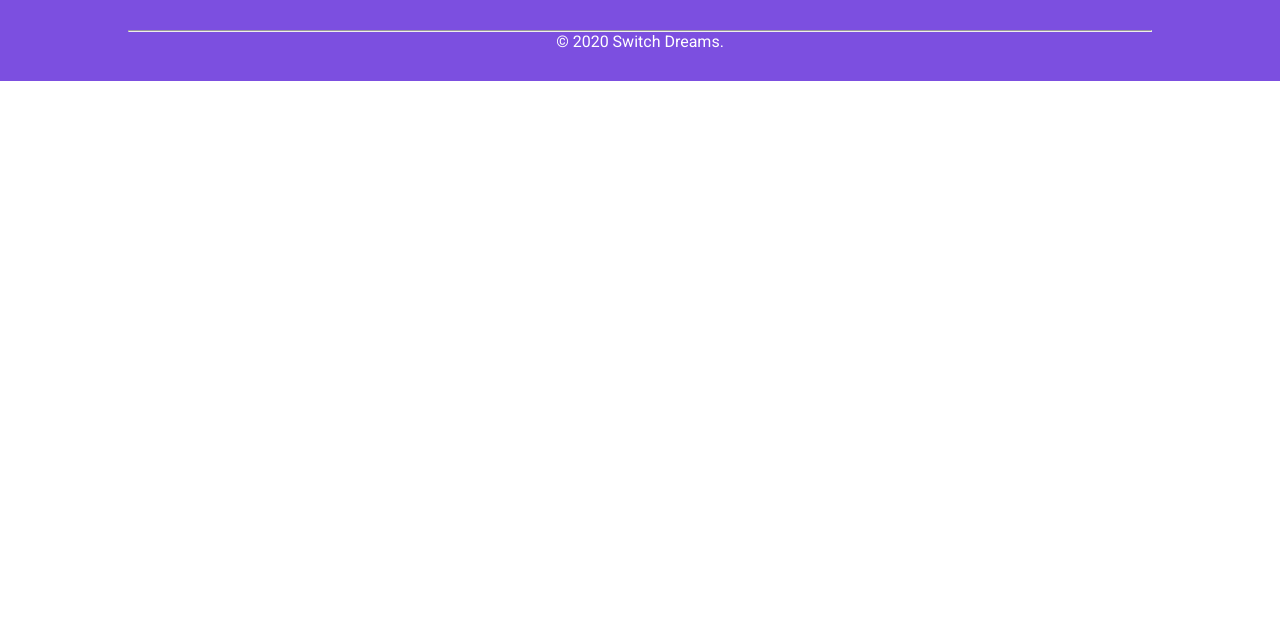
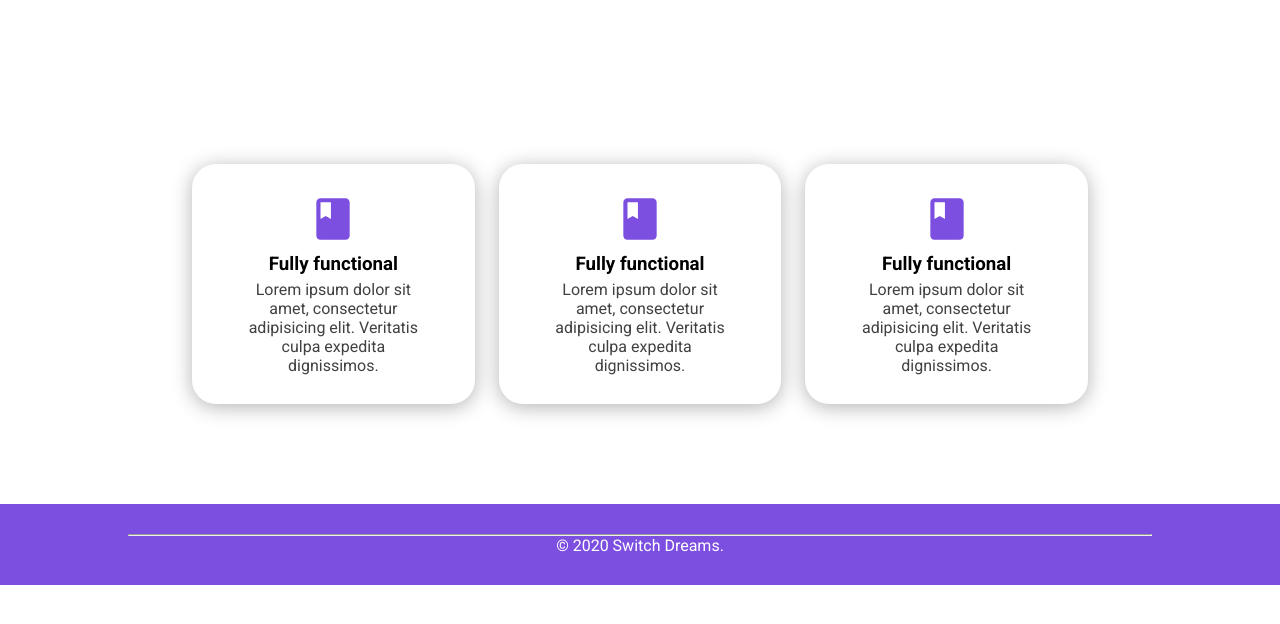
Before and after one commit to SwitchDreams/cadeomw, a React (Create React App) app: page /subject in a window 1280 px wide. Shown: the top 624 px of the page. Built offline with nearby package versions, Linux system fonts and the light colour scheme; no server answers.

Commit message:
Transforming Loading into a component.

```diff
--- /dev/null
+++ b/src/components/Loading/index.tsx
@@ -0,0 +1,17 @@
+import React from 'react';
+import Spinner from '../../assets/spinner-icon.gif';
+
+import { Loading } from './styles';
+
+const FeatureCard: React.FC = () => {
+  return (
+    <Loading>
+      <div>
+        <img src={Spinner} alt="loading" />
+        <h1> Carregando </h1>
+      </div>
+    </Loading>
+  );
+};
+
+export default FeatureCard;
--- /dev/null
+++ b/src/components/Loading/styles.ts
@@ -0,0 +1,18 @@
+import styled from 'styled-components';
+
+export const Loading = styled.div`
+  display: flex;
+  height: 800px;
+  align-items: center;
+  justify-content: center;
+  div {
+    img {
+      margin-top: 40px;
+    }
+    h1 {
+      margin-left: 45px;
+      margin-top: 40px;
+      margin-bottom: 50px;
+    }
+  }
+`;
--- a/src/pages/Course/index.tsx
+++ b/src/pages/Course/index.tsx
@@ -4,6 +4,8 @@ import Spinner from '../../assets/spinner-icon.gif';
 
 import api from '../../services/api';
 import Header from '../../components/Header';
+import Loading from '../../components/Loading';
+
 import Flux from './flux';
 import InfoCards from './infoCards';
 import HardestEasiest from '../../components/SubjectCard';
@@ -19,7 +21,6 @@ import {
   CardFluxContainer,
   InfoContainerCard,
   CardSubjectsContainer,
-  Loading,
 } from './styles';
 
 /*
@@ -205,14 +206,7 @@ const Course: React.FC = () => {
       </Container>
 
       <AllContainer window={windowCheck}>
-        {loading && (
-          <Loading>
-            <div>
-              <img src={Spinner} alt="loading" />
-              <h1> Carregando </h1>
-            </div>
-          </Loading>
-        )}
+        {loading && <Loading />}
 
         {grafo && <ContainerPage />}
 
--- a/src/pages/Course/styles.ts
+++ b/src/pages/Course/styles.ts
@@ -271,20 +271,3 @@ export const CardSubjectsContainer = styled.div<AllContainerProps>`
       width: 80%;
     `}
 `;
-
-export const Loading = styled.div`
-  display: flex;
-  height: 800px;
-  align-items: center;
-  justify-content: center;
-  div {
-    img {
-      margin-top: 40px;
-    }
-    h1 {
-      margin-left: 45px;
-      margin-top: 40px;
-      margin-bottom: 50px;
-    }
-  }
-`;
--- a/src/pages/ListCourses/index.tsx
+++ b/src/pages/ListCourses/index.tsx
@@ -2,10 +2,10 @@ import React, { useEffect, useState, FormEvent } from 'react';
 import Axios from 'axios';
 import { FiChevronRight } from 'react-icons/fi';
 import { apiCourses } from '../../services/api';
-import Spinner from '../../assets/spinner-icon.gif';
 
-import { Courses, Form, QtdSearch, Loading } from './styles';
+import { Courses, Form, QtdSearch } from './styles';
 import Header from '../../components/Header';
+import Loading from '../../components/Loading';
 
 /*
   Página de listagem de cursos - Waliff
@@ -97,14 +97,7 @@ const ListCourses: React.FC = () => {
         </form>
       </Form>
 
-      {loading && (
-        <Loading>
-          <div>
-            <img src={Spinner} alt="loading" />
-            <h1> Carregando </h1>
-          </div>
-        </Loading>
-      )}
+      {loading && <Loading />}
 
       {qtdResults && !loading && (
         <QtdSearch>
--- a/src/pages/ListCourses/styles.ts
+++ b/src/pages/ListCourses/styles.ts
@@ -19,21 +19,6 @@ export const QtdSearch = styled.div`
   } */
 `;
 
-export const Loading = styled.div`
-  display: flex;
-  align-items: center;
-  justify-content: center;
-  div {
-    img {
-      margin-top: 40px;
-    }
-    h1 {
-      margin-left: 45px;
-      margin-top: 40px;
-      margin-bottom: 50px;
-    }
-  }
-`;
 export const Form = styled.div`
   margin-top: 60px;
   max-width: 700px;
--- /dev/null
+++ b/src/pages/Subject/index.tsx
@@ -0,0 +1,92 @@
+import React, { useState, useEffect } from 'react';
+import { Grid } from '@material-ui/core';
+import { Book } from '@material-ui/icons';
+
+import api from '../../services/api';
+
+import Header from '../../components/Header';
+import FeatureCard from '../../components/FeatureCard';
+import Loading from '../../components/Loading';
+
+import { FeaturesContainer } from './styles';
+
+/*
+  Página de Disciplina - Bruna
+*/
+
+export interface Subject {
+  subject_name: string;
+  credit: number;
+  status: string | undefined;
+  pass_percent: number;
+}
+
+const Subject: React.FC = () => {
+  const [loading, setLoading] = useState(false);
+
+  const subject = {
+    subject_name: 'Probabilidade e Estatística',
+    status: 'obrigatória',
+    credit: 4,
+    pass_percent: 0.58,
+  };
+
+  useEffect(() => {
+    api
+      .get(`https://mw-melhorado-app.herokuapp.com/subjects/202328?format=json`)
+      .then(() => {
+        setLoading(false);
+      });
+  }, []);
+
+  return (
+    <>
+      <Header />
+
+      {loading && <Loading />}
+
+      {!loading && (
+        <FeaturesContainer>
+          <div className="container">
+            <Grid
+              container
+              direction="row"
+              justify="center"
+              alignItems="center"
+              spacing={3}
+            >
+              <Grid item xs={12} md={4} sm={12}>
+                <FeatureCard
+                  title="Fully functional"
+                  text="Lorem ipsum dolor sit amet, consectetur adipisicing elit. Veritatis culpa expedita dignissimos."
+                  Logo={Book}
+                  logoColor="#7c4fe0"
+                />
+              </Grid>
+
+              <Grid item xs={12} md={4} sm={12}>
+                <FeatureCard
+                  title="Fully functional"
+                  text="Lorem ipsum dolor sit amet, consectetur adipisicing elit. Veritatis culpa expedita dignissimos."
+                  Logo={Book}
+                  logoColor="#7c4fe0"
+                />
+              </Grid>
+
+              <Grid item xs={12} md={4} sm={12}>
+                <FeatureCard
+                  title="Fully functional"
+                  text="Lorem ipsum dolor sit amet, consectetur adipisicing elit. Veritatis culpa expedita dignissimos."
+                  Logo={Book}
+                  logoColor="#7c4fe0"
+                />
+              </Grid>
+            </Grid>
+          </div>
+        </FeaturesContainer>
+      )}
+    </>
+  );
+};
+
+export default Subject;
--- /dev/null
+++ b/src/pages/Subject/styles.ts
@@ -0,0 +1,29 @@
+import styled from 'styled-components';
+import { makeStyles } from '@material-ui/core/styles';
+
+export const useStylesCard = makeStyles({
+  root: {},
+  bullet: {
+    display: 'inline-block',
+    margin: '0 2px',
+    transform: 'scale(0.9)',
+  },
+  title: {},
+  pos: {},
+});
+
+export const FeaturesContainer = styled.div`
+  margin: 100px 0;
+
+  display: flex;
+  justify-content: center;
+
+  .container {
+    max-width: 70%;
+  }
+
+  div.MuiGrid-root {
+    display: flex;
+    justify-content: center;
+  }
+`;
--- a/src/routes/index.tsx
+++ b/src/routes/index.tsx
@@ -6,12 +6,14 @@ import Route from './Routes';
 import Dashboard from '../pages/Dashboard';
 import Course from '../pages/Course';
 import ListCourses from '../pages/ListCourses';
+import Subject from '../pages/Subject';
 
 const Routes: React.FC = () => (
   <Switch>
     <Route path="/" exact component={Dashboard} />
     <Route path="/courses" component={Course} />
     <Route path="/list-courses" component={ListCourses} />
+    <Route path="/subject" component={Subject} />
   </Switch>
 );
 
```
Also changed, not shown: src/pages/Subject/infoCards.tsx (added, +80 -0 lines).
